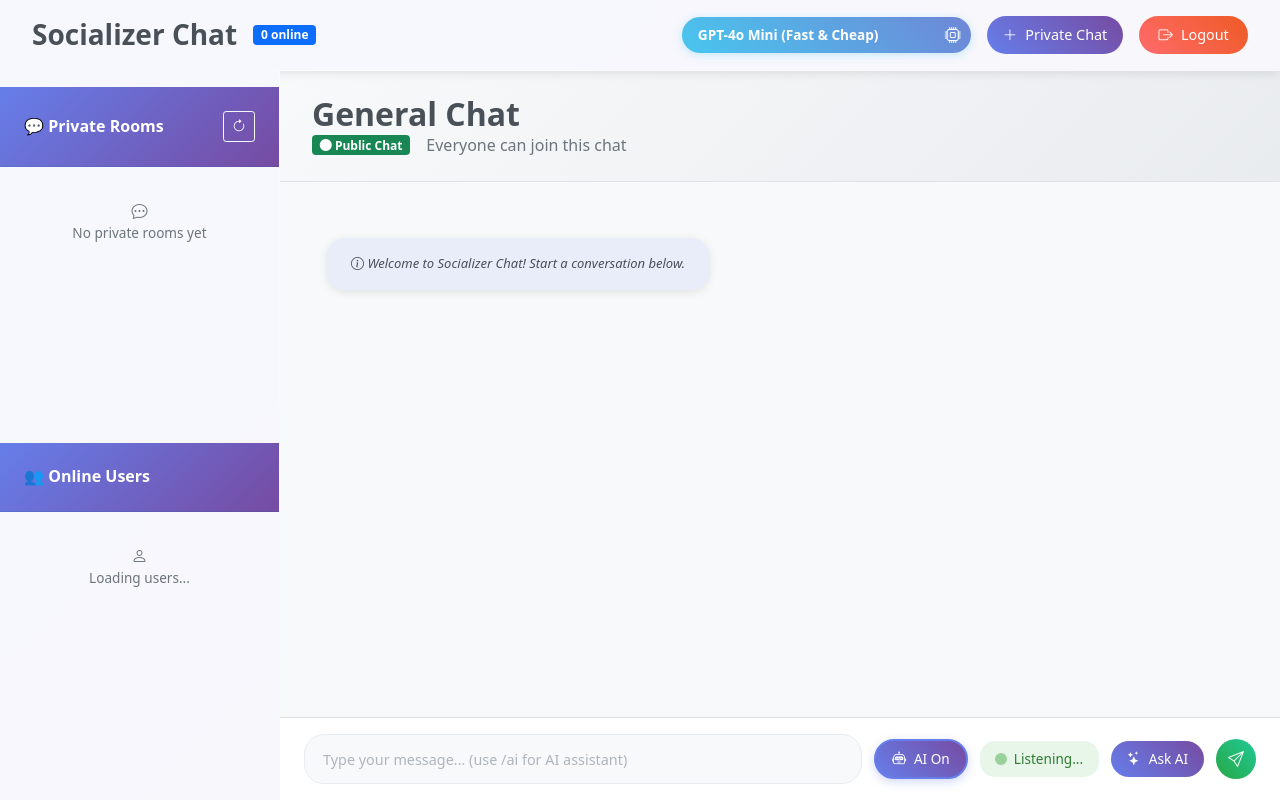
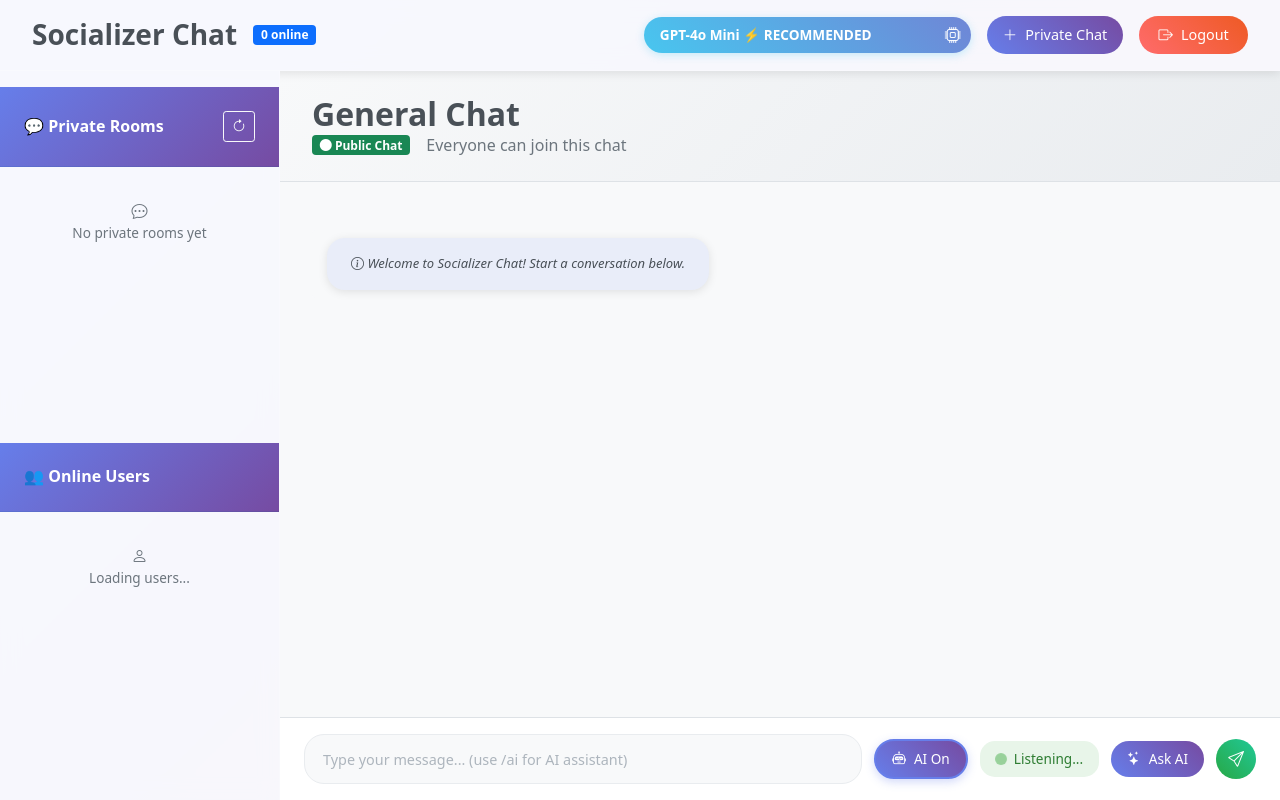
Before and after one commit to LeeRoySheep/Socializer, a FastAPI app: template templates/new-chat.html in a window 1280 px wide. Run offline with FastAPI, Linux system fonts and the light colour scheme; the template is opened without the code that fills it, so the values that code supplies are empty; parts of the project's set-up code (start-up, migrations or seed data) failed here and were passed over.

Commit message:
🔧 FIX: Model selector - Mark paid models & auto-reset invalid
Problem:
- User selected GPT-4o but doesn't have paid access
- Got 403 error: Project doesn't have access to gpt-4o
- Model was saved in localStorage

Solution:
✅ Reorganized model dropdown into Free Tier vs Paid
✅ Marked paid models with 💰 icon
✅ Removed fake models (gpt-4.1-mini, gpt-5-mini)
✅ Added auto-validation in getCurrentLLMModel()
✅ Auto-resets to gpt-4o-mini if invalid model selected

Changes to dropdown:
- Free Tier: gpt-4o-mini ⚡ RECOMMENDED, gpt-3.5-turbo
- Paid Only: gpt-4o 💰, gpt-4-turbo 💰
- Gemini: FREE! All Tools
- Claude, Local models

New validation logic:
- Checks if saved model exists in dropdown
- If not, resets to gpt-4o-mini
- Shows console warning
- Updates dropdown selection

Result:
✅ Users can't accidentally select unavailable models
✅ Clear indication of which models are free
✅ Auto-recovery from invalid selection
✅ gpt-4o-mini as safe default

```diff
--- a/templates/new-chat.html
+++ b/templates/new-chat.html
@@ -879,12 +879,13 @@
                 <!-- LLM Model Switcher -->
                 <div class="llm-switcher-container">
                     <select id="llm-model-selector" class="llm-model-selector" title="Select AI Model">
-                        <optgroup label="☁️ OpenAI Models">
-                            <option value="gpt-4o-mini" selected>GPT-4o Mini (Fast & Cheap)</option>
-                            <option value="gpt-4.1-mini">GPT-4.1 Mini (Better Reasoning)</option>
-                            <option value="gpt-5-mini">GPT-5 Mini (Latest)</option>
-                            <option value="gpt-4o">GPT-4o (Most Capable)</option>
-                            <option value="gpt-4-turbo">GPT-4 Turbo (Advanced)</option>
+                        <optgroup label="☁️ OpenAI Models (Free Tier)">
+                            <option value="gpt-4o-mini" selected>GPT-4o Mini ⚡ RECOMMENDED</option>
+                            <option value="gpt-3.5-turbo">GPT-3.5 Turbo (Fast)</option>
+                        </optgroup>
+                        <optgroup label="☁️ OpenAI Models (Paid Only)">
+                            <option value="gpt-4o">GPT-4o 💰 Requires Paid Account</option>
+                            <option value="gpt-4-turbo">GPT-4 Turbo 💰 Requires Paid Account</option>
                         </optgroup>
                         <optgroup label="🌟 Google Gemini">
                             <option value="gemini-2.0-flash-exp">Gemini 2.0 Flash (FREE! All Tools)</option>
@@ -1246,7 +1247,21 @@
 
         // Export function to get current model
         window.getCurrentLLMModel = function() {
-            return localStorage.getItem(LLM_STORAGE_KEY) || 'gpt-4o-mini';
+            const savedModel = localStorage.getItem(LLM_STORAGE_KEY);
+
+            // ✅ Validate: If saved model doesn't exist in dropdown, reset to default
+            const modelSelector = document.getElementById('llm-model-selector');
+            if (modelSelector && savedModel) {
+                const modelExists = Array.from(modelSelector.options).some(opt => opt.value === savedModel);
+                if (!modelExists) {
+                    console.warn(`⚠️ Model '${savedModel}' not available, resetting to gpt-4o-mini`);
+                    localStorage.setItem(LLM_STORAGE_KEY, 'gpt-4o-mini');
+                    modelSelector.value = 'gpt-4o-mini';
+                    return 'gpt-4o-mini';
+                }
+            }
+
+            return savedModel || 'gpt-4o-mini';
         };
     </script>
 
```
